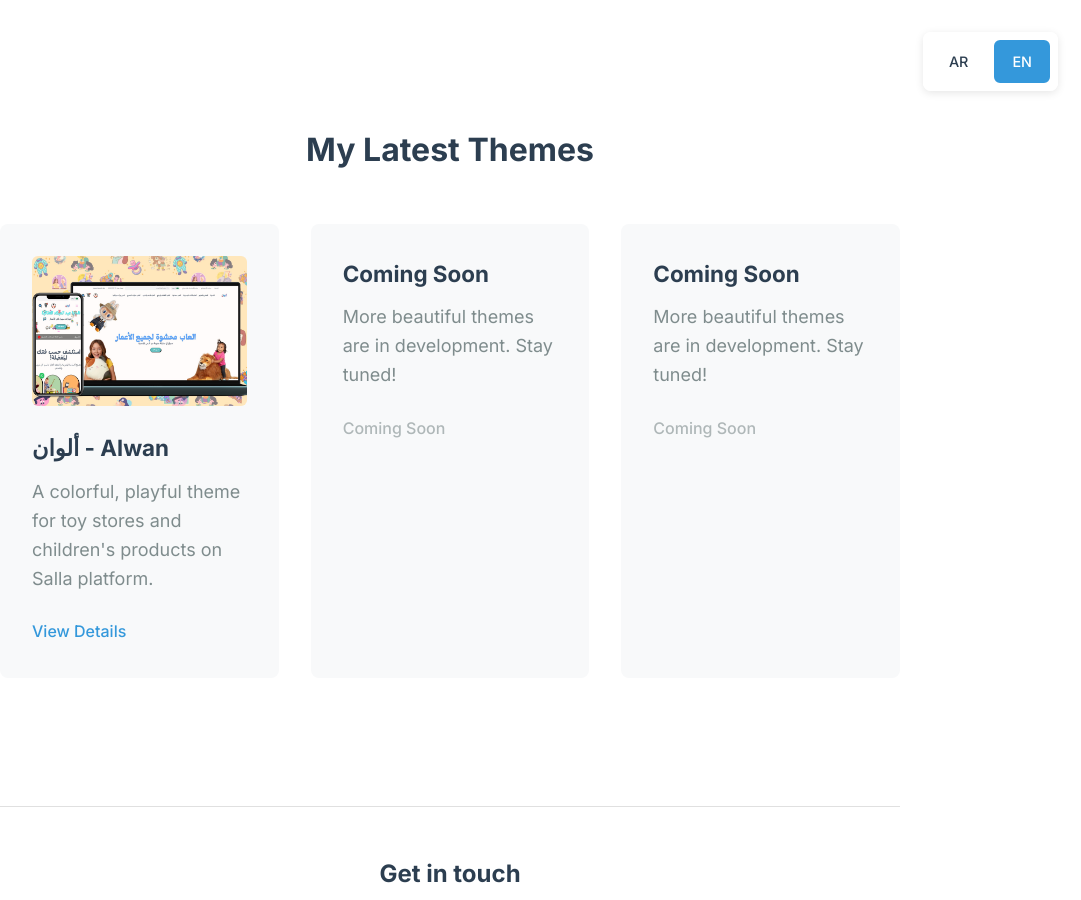
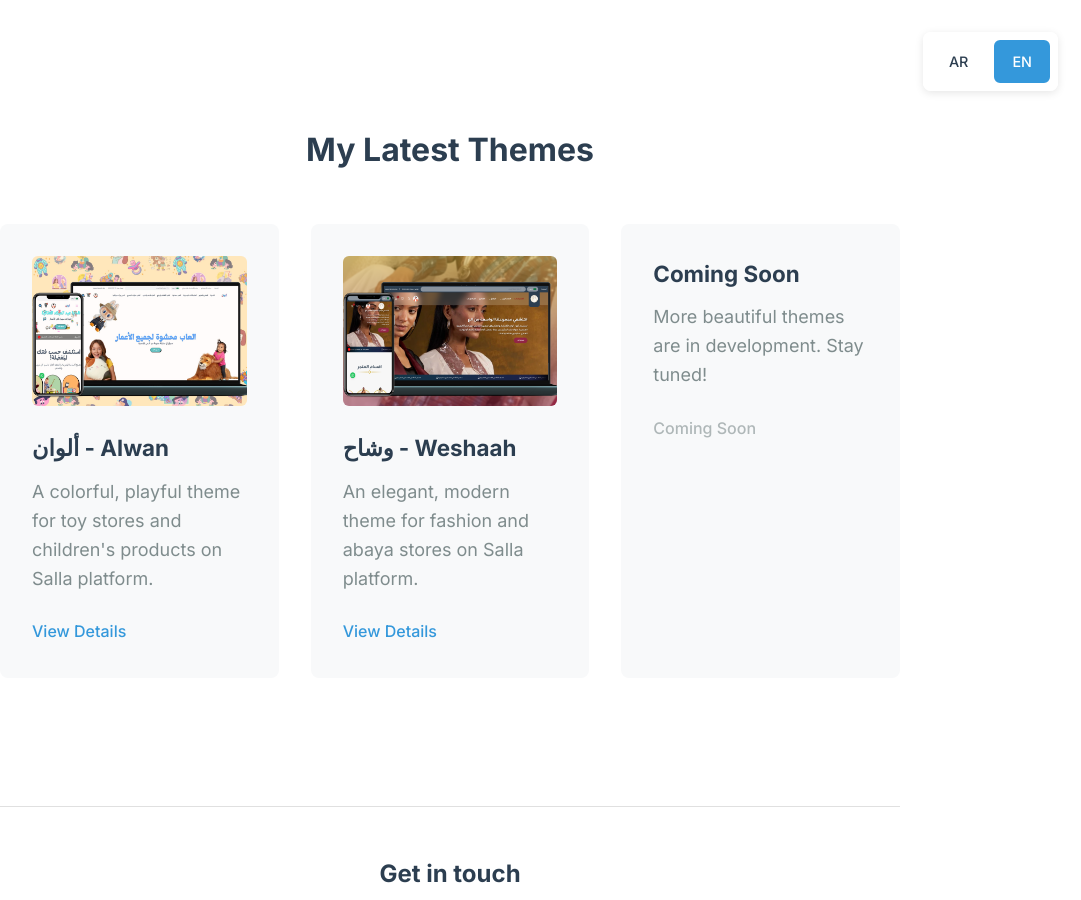
Before and after one commit to aymanc-137/aymanc-137.github.io, a Jekyll site: the page built from index.html, in a window 1280 px wide and 900 px high, scrolled down 456 px. Shown: the whole window, without its empty margins (190-1271 px from the left). Built offline with Jekyll 4.4.1, drawn with Linux system fonts in a browser that asks for light colours.

Commit message:
Update theme card for Weshaah with new content and image
- Replaced placeholder text with details for the Weshaah theme
- Added a thumbnail image for the Weshaah theme in both English and Arabic versions
- Enhanced descriptions to better reflect the theme's purpose and appeal

This update improves the presentation of the Weshaah theme on the homepage.

```diff
--- a/index.html
+++ b/index.html
@@ -24,9 +24,10 @@ ref: home
         <a href="/alwan" class="theme-link">View Details</a>
       </div>
       <div class="theme-card">
-        <h3>Coming Soon</h3>
-        <p>More beautiful themes are in development. Stay tuned!</p>
-        <a href="#" class="theme-link disabled">Coming Soon</a>
+        <img src="{{ '/assets/themes/weshaah/weshaah.png' | relative_url }}" alt="Weshaah Theme" class="theme-thumbnail">
+        <h3>وشاح - Weshaah</h3>
+        <p>An elegant, modern theme for fashion and abaya stores on Salla platform.</p>
+        <a href="/weshaah" class="theme-link">View Details</a>
       </div>
       <div class="theme-card">
         <h3>Coming Soon</h3>
```
Also changed, not shown: ar/index.html (+4 -3 lines).
